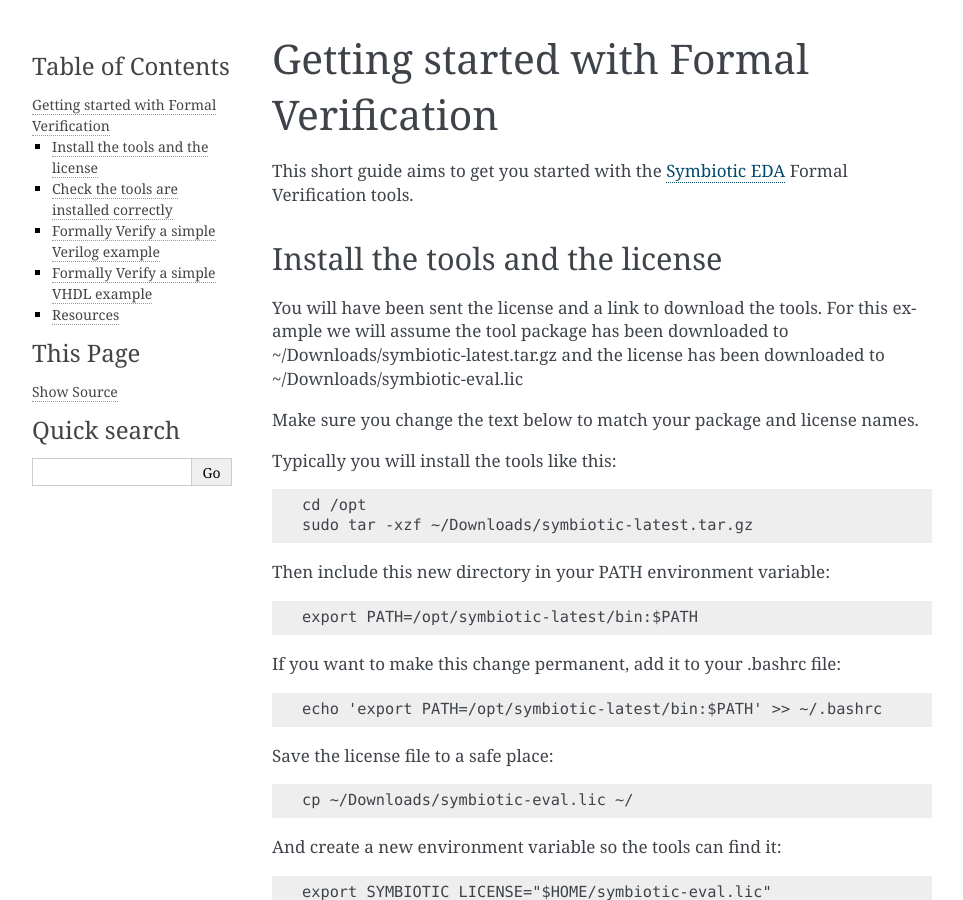
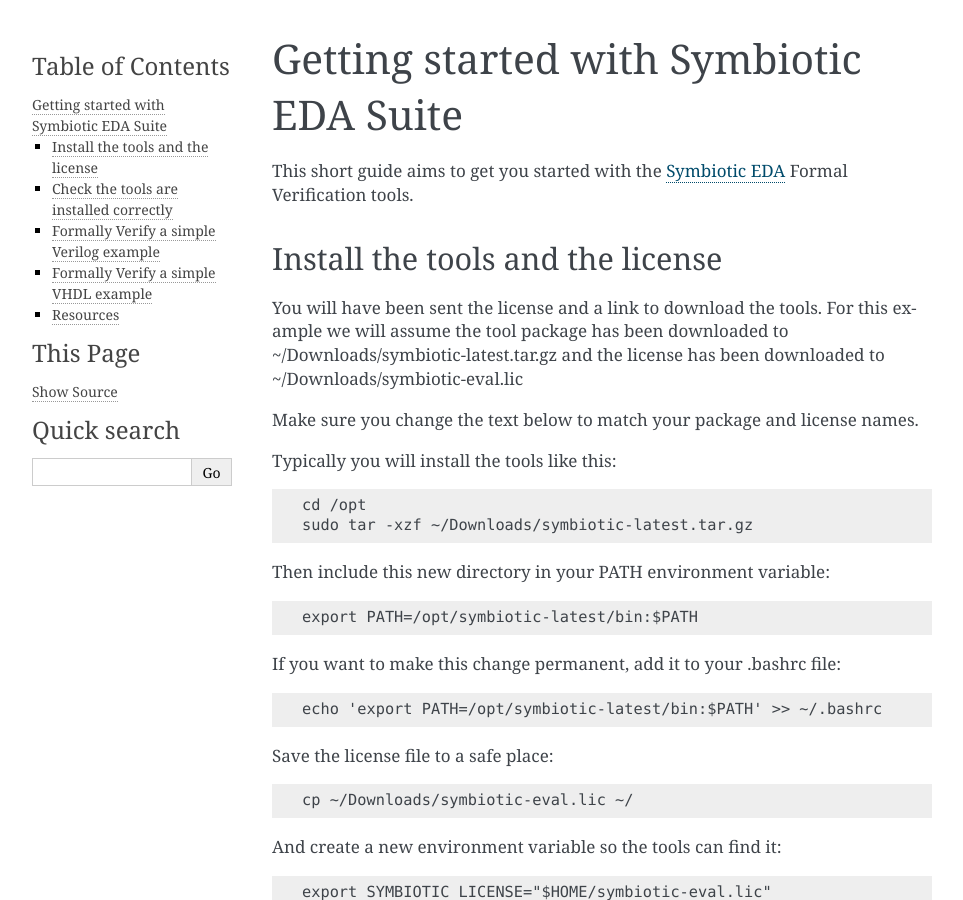
Before and after one commit to SymbioticEDA/sedasuitedocs, a Sphinx documentation site: the page built from docs/source/quickstart.rst, in a window 1280 px wide and 900 px high. Shown: the whole window, without its empty margins (148-1111 px from the left). Built offline with Sphinx 7.4.7, drawn with Linux system fonts in a browser that asks for light colours.

Commit message:
change title

```diff
--- a/docs/source/quickstart.rst
+++ b/docs/source/quickstart.rst
@@ -1,4 +1,4 @@
-Getting started with Formal Verification
+Getting started with Symbiotic EDA Suite
 ----------------------------------------
 
 This short guide aims to get you started with the `Symbiotic EDA <https://www.symbioticeda.com/>`_ Formal Verification tools.
```
